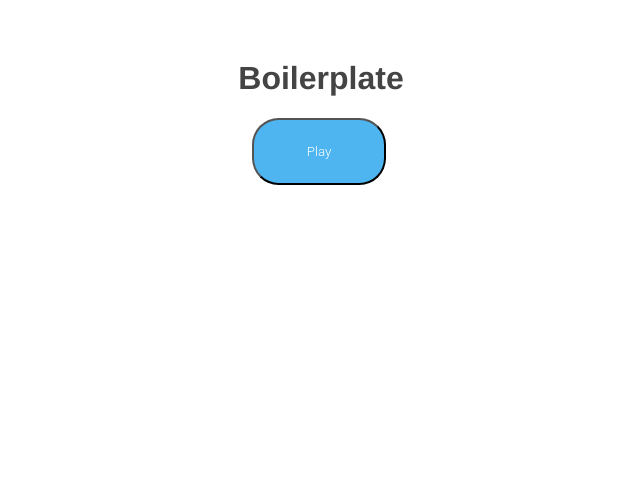
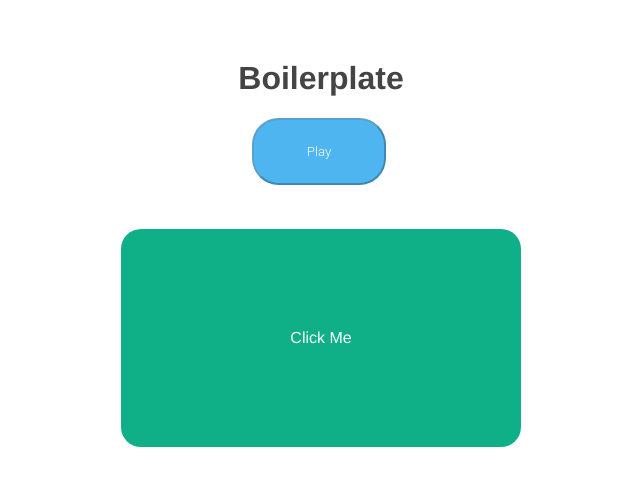
Before and after one commit to JonathanAspeling/vue-timergame-project, a Vue app in the folder reaction-timer/: page / in a window 1280 px wide. Both pictures are taken after a click on the button "Play". Shown: the top 486 px of the page, without its empty margins (319-959 px from the left). Built offline with nearby package versions, Linux system fonts and the light colour scheme.

Commit message:
Adding Child Component to parent

```diff
--- a/reaction-timer/src/App.vue
+++ b/reaction-timer/src/App.vue
@@ -1,14 +1,17 @@
 <template>
   <div class="playscreen">
     <h1>Boilerplate</h1>
-    <button @click="start">Play</button>
+    <button @click="start" :disabled="isPlaying">Play</button>
+    <Block v-if="isPlaying" :delay="delay" />
   </div>
 </template>
 
 <script>
+import Block from "./components/Block.vue";
+
 export default {
   name: "App",
-  components: {},
+  components: { Block },
   data() {
     return {
       isPlaying: false,
```
